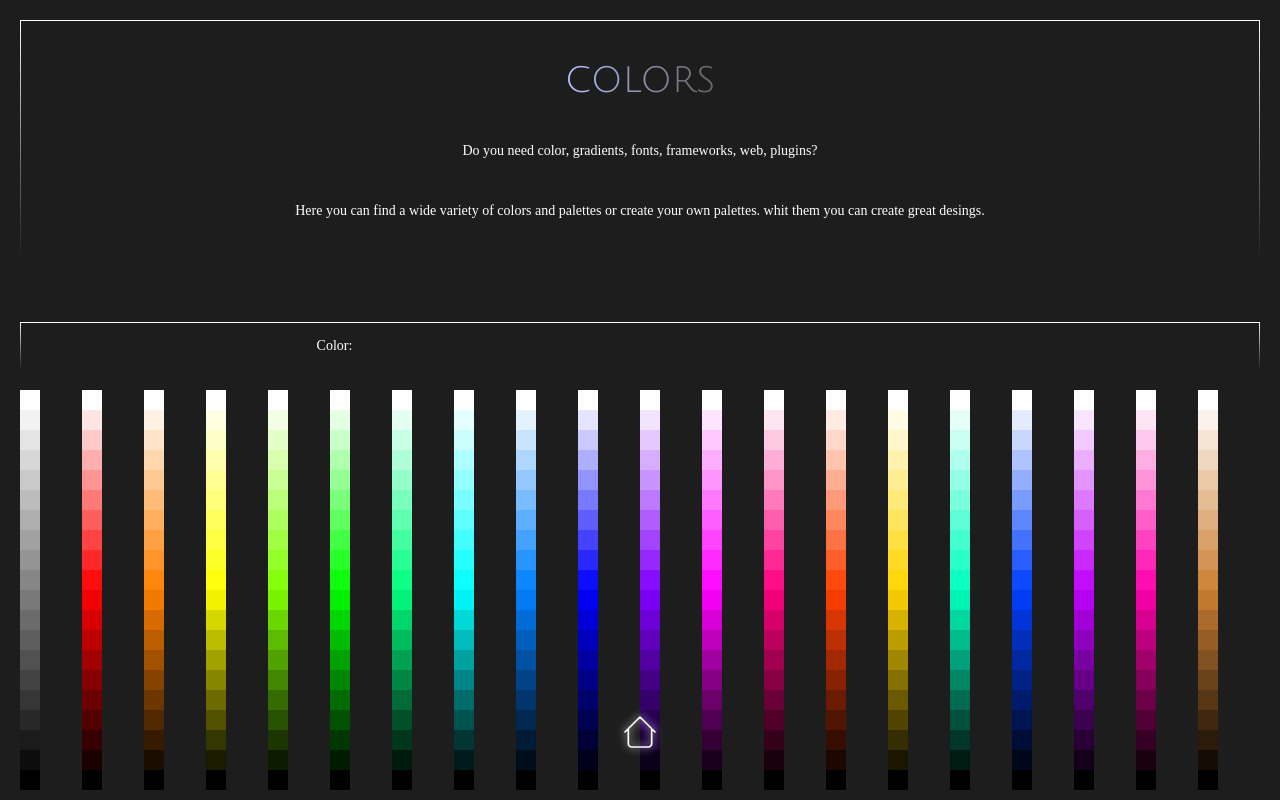
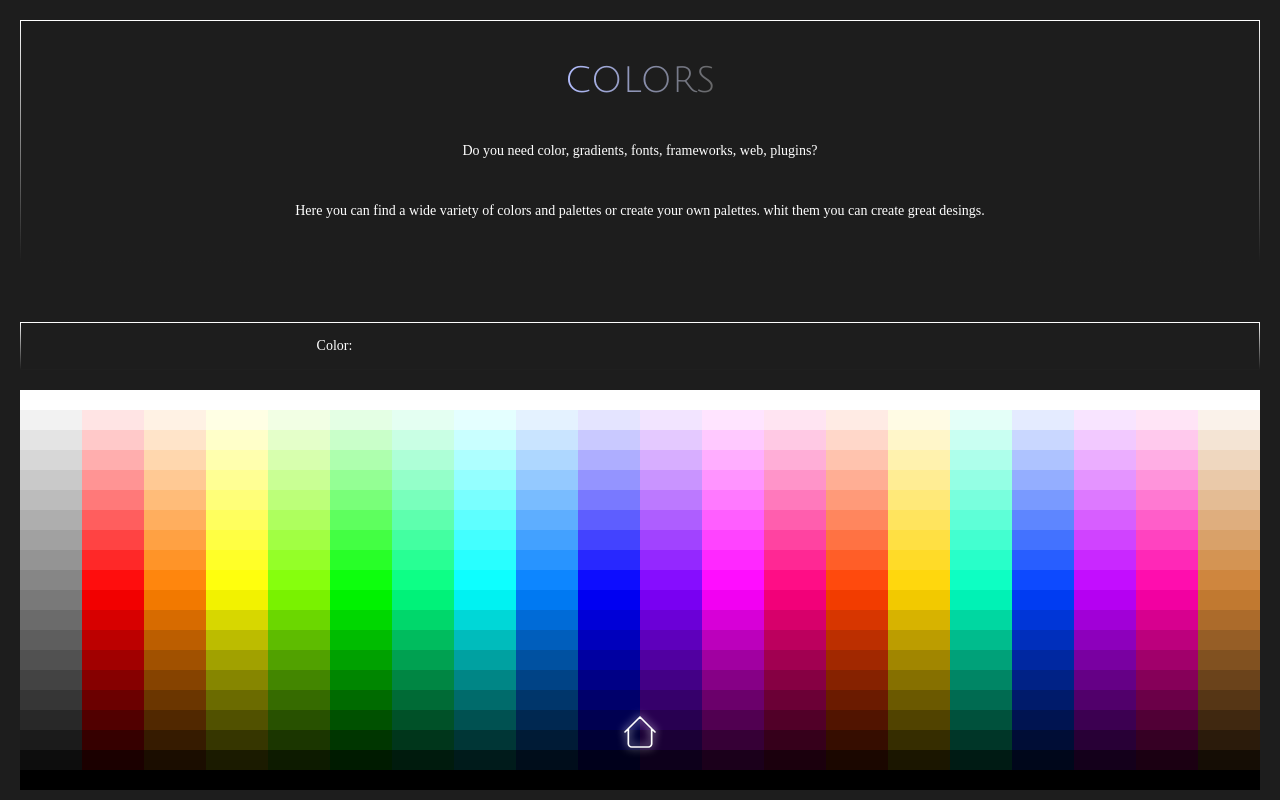
Before and after one commit to wuerion/Tools-React, a React (Vite) app: page /colorPage in a window 1280 px wide. Built offline with nearby package versions, Linux system fonts and the light colour scheme; a web font is replaced by a local one.

Commit message:
updated the size

```diff
--- a/src/components/SubComponents/ColorPage/BoxColor.jsx
+++ b/src/components/SubComponents/ColorPage/BoxColor.jsx
@@ -16,7 +16,7 @@ function BoxColor({ color, onColorSelect }) {
           "div",
           {
             key: i,
-            className: "w-5 h-5",
+            className: "w-[100%] h-5",
             style: { backgroundColor: col },
             id: col,
             onClick: () => handleClick(col), // Llama a handleClick con el color seleccionado
```
